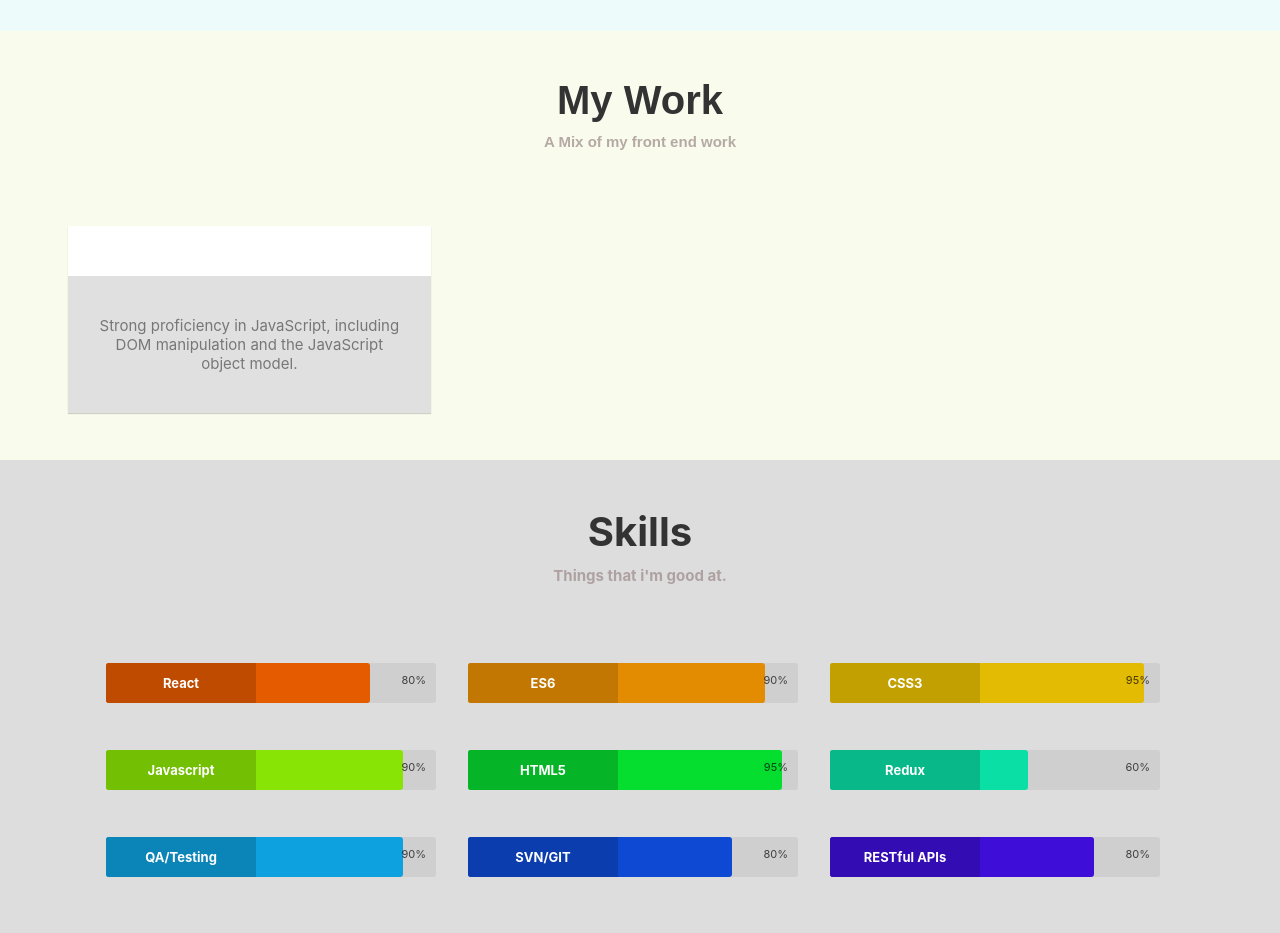
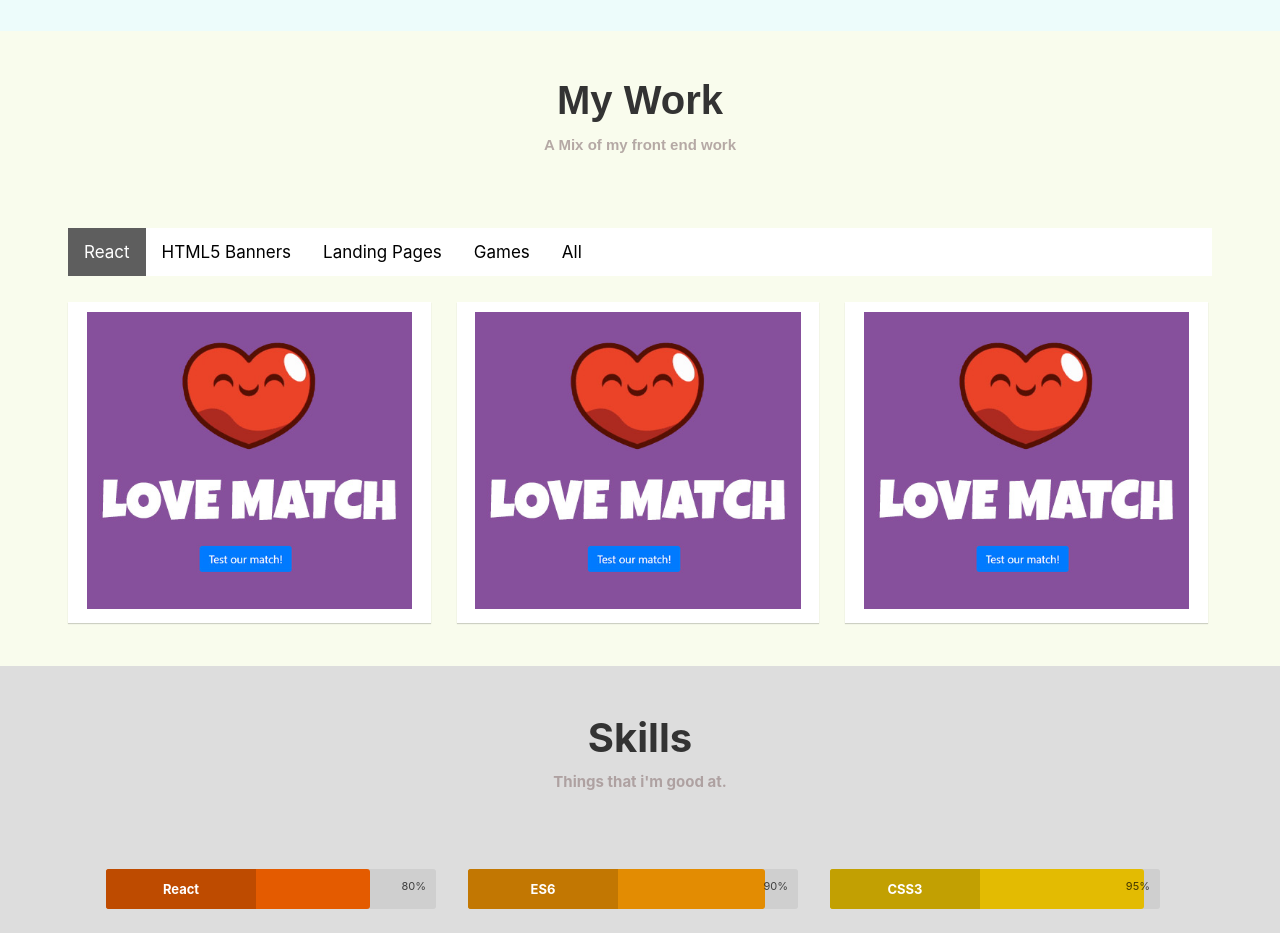
Before and after one commit to mansim123/react-website, a React app: page / in a window 1280 px wide. Shown: the part 2106-3039 px from the top of the page. Built offline with nearby package versions, Linux system fonts and the light colour scheme; some packages are replaced by stand-ins of ours; what webfontloader would draw is missing.

Commit message:
changes to services

```diff
--- a/src/components/ProjectsSection.js
+++ b/src/components/ProjectsSection.js
@@ -26,8 +26,16 @@
               <h2>A Mix of my front end work</h2>
             </header>
           </div>
+
           <div className="projectsBoxesSection">
             <div className="projectsBoxesContainer">
+              <div className="projectsnav">
+                <a className="active" href="#">React</a>
+                <a href="#">HTML5 Banners</a>
+                <a href="#">Landing Pages</a>
+                <a href="#">Games</a>
+                <a href="#">All</a>
+              </div>
               {projectComponents}
             </div>
           </div>
--- a/src/css/Project.scss
+++ b/src/css/Project.scss
@@ -23,7 +23,7 @@
     color: #9f8e8e;
     opacity: 0.75;
     font-size: 15px;
-    margin-top: 0;
+    margin-projects: 0;
   }
   header {
     text-align: center;
@@ -54,7 +54,7 @@
   box-shadow: 0px 1px 1px rgba(0, 0, 0, 0.176);
   padding: 20px 10px;
   background: #fff;
-  padding: 25px;
+  padding: 10px;
 }
 
 .projectsDescription {
@@ -72,29 +72,57 @@
   }
 }
 
-// @media only screen and (max-width: 1170px) {
-//   .ServicesBoxesContainer {
-//     margin: 0 auto;
-//     width: 800px;
-//     display: inline-block;
-//     padding-bottom: 50px;
-//   }
-//   .serviceBox {
-//     width: 30%;
-//     display: block;
-//     float: left;
-//     padding: 13px;
-//   }
-//   .servicesSection {
-//     width: 100%;
-//   }
-//   .servicesDescription {
-//     padding: 20px 5px;
-//   }
-// }
+.projectsnav {
+  background-color: #fff;
+  overflow: hidden;
+  margin: 13px;
+}
+
+/* Style the links inside the navigation bar */
+.projectsnav a {
+  float: left;
+  color: #000000;
+  text-align: center;
+  padding: 14px 16px;
+  text-decoration: none;
+  font-size: 17px;
+}
+
+/* Change the color of links on hover */
+.projectsnav a:hover {
+  background-color: #e0e0e0;
+  color: black;
+}
+
+/* Add a color to the active/current link */
+.projectsnav a.active {
+  background-color: #5e5e5e;
+  color: white;
+}
+
+@media only screen and (max-width: 1170px) {
+  .projectsBoxesContainer {
+    margin: 0 auto;
+    width: 800px;
+    display: inline-block;
+    padding-bottom: 50px;
+  }
+  .projectBox {
+    width: 30%;
+    display: block;
+    float: left;
+    padding: 13px;
+  }
+  .projectsSection {
+    width: 100%;
+  }
+  .projectsDescription {
+    padding: 20px 5px;
+  }
+}
 
 // @media only screen and (max-width: 800px) {
-//   .ServicesBoxesContainer {
+//   .proejctsBoxesContainer {
 //     width: 90%;
 //     margin: 0 auto;
 //   }
@@ -104,12 +132,12 @@
 //     padding: 20px 0px 0px 0px;
 //   }
 
-//   .servicesDescription p {
+//   .proejctsDescription p {
 //     padding: 0px;
 //     margin: 0px;
 //   }
 
-//   .servicesItem h3 {
+//   .proejctsItem h3 {
 //     padding: 0px;
 //     margin: 0px;
 //   }
--- a/src/data/ProjectsData.js
+++ b/src/data/ProjectsData.js
@@ -1,6 +1,22 @@
 const projectData = [
   {
     id: 1,
+    image: "../images/loveMatch.jpg",
+    url: "https://www.lovematcher.co.uk",
+    title: "Code Guru",
+    text:
+      "Strong proficiency in JavaScript, including DOM manipulation and the JavaScript object model."
+  },
+  {
+    id: 2,
+    image: "../images/loveMatch.jpg",
+    url: "https://www.lovematcher.co.uk",
+    title: "Code Guru",
+    text:
+      "Strong proficiency in JavaScript, including DOM manipulation and the JavaScript object model."
+  },
+  {
+    id: 3,
     image: "../images/loveMatch.jpg",
     url: "https://www.lovematcher.co.uk",
     title: "Code Guru",
--- a/src/functions/ProjectPop.js
+++ b/src/functions/ProjectPop.js
@@ -1,5 +1,5 @@
 import React from "react";
-import { stringify } from "querystring";
+import { TweenMax } from "gsap/TweenMax";
 
 class ProjectPop extends React.Component {
   constructor(props) {
@@ -12,21 +12,51 @@
       text: props.text
     };
     //this.loadImage(this.state.image);
+
+    //reference to the DOM node
+    this.productImage = null;
+    //reference to the animation
+    this.myTween = null;
+
+    this.handleScroll = this.animateScaleOver.bind(this);
+    this.handleScroll = this.animateScaleOut.bind(this);
+  }
+
+  animateScaleOver() {
+    this.myTween = TweenMax.to(this.productImage, 0.25, {
+      scale: "1.05",
+      ease: "Sine.easeInOut"
+    });
+  }
+
+  animateScaleOut() {
+    this.myTween = TweenMax.to(this.productImage, 0.25, {
+      scale: "1.00",
+      ease: "Sine.easeInOut"
+    });
   }
 
   render() {
-
+    const imgWidth = {
+      width: "95%"
+    };
 
     // if(this.state.loading) {
     //   return null
     // }
     return (
       <div className="projectBox">
-        <div className="projectsItem">
-          {/* <img src={} alt="product" /> */}
-        </div>
-        <div className="projectsDescription">
-          <p>{this.state.text}</p>
+        <div
+          className="projectsItem"
+          onMouseEnter={() => this.animateScaleOver()}
+          onMouseLeave={() => this.animateScaleOut()}
+        >
+          <img
+            ref={div => (this.productImage = div)}
+            style={imgWidth}
+            src={require("../img/loveMatch.jpg")}
+            alt="product"
+          />
         </div>
       </div>
     );
--- a/src/functions/SkillsPop.js
+++ b/src/functions/SkillsPop.js
@@ -12,7 +12,7 @@
 			colorTwo:props.colorTwo
 		}
 
-		// reference to the DOM node
+			//reference to the DOM node
 	    this.percentBars = null;
 	    // reference to the animation
 	    this.myTween = null;
```
